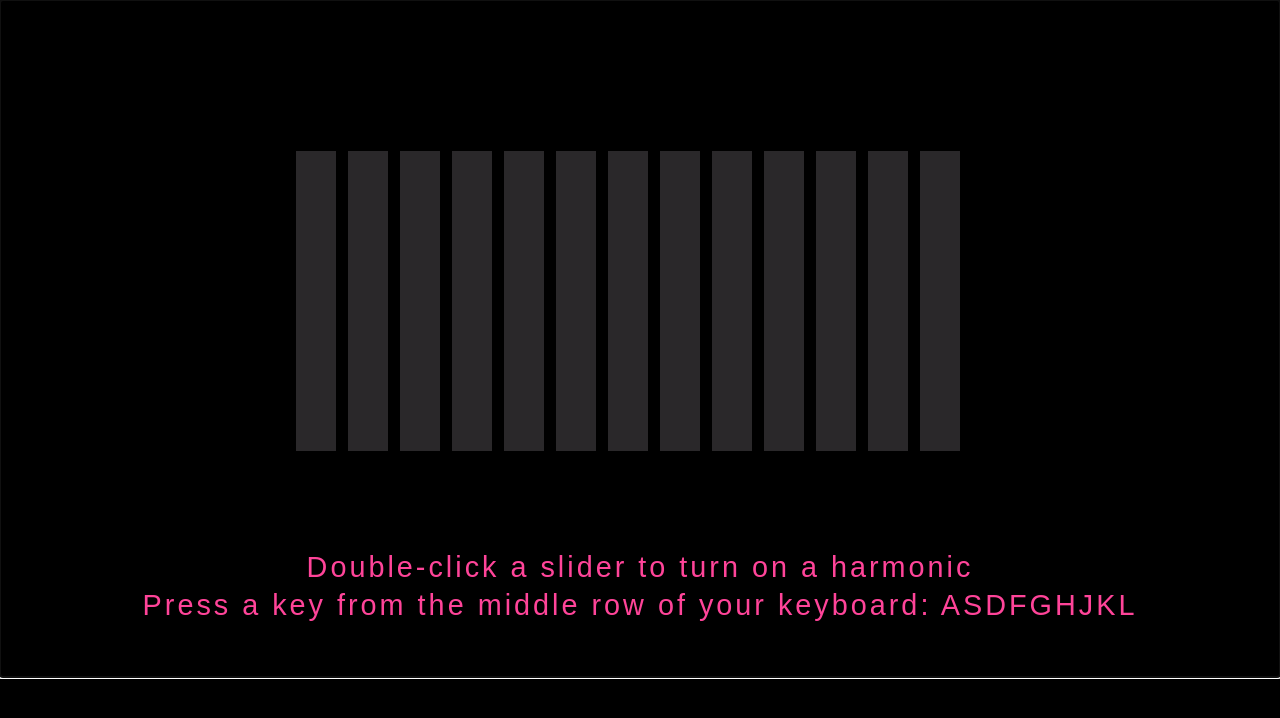
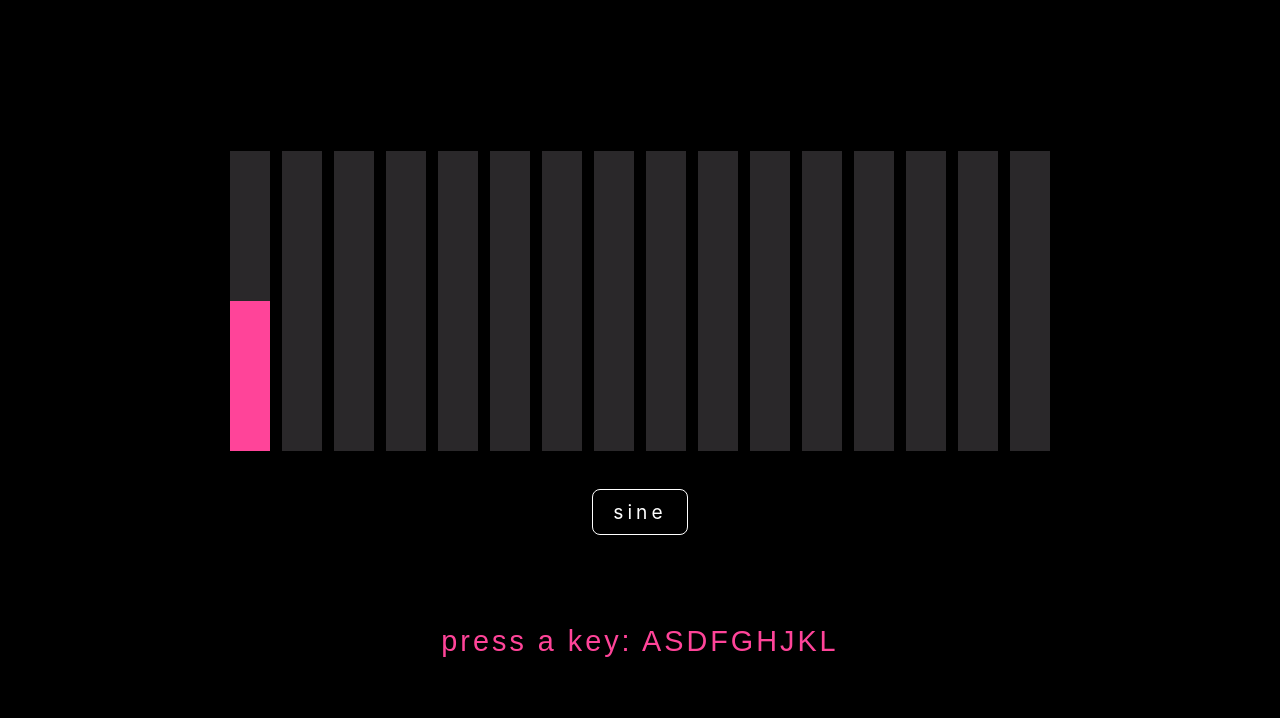
Before and after one commit to colemanmoore/additive-slider-synth-2, a React (Create React App) app: page / in a window 1280 px wide. Shown: the top 718 px of the page. Built offline with nearby package versions, Linux system fonts and the light colour scheme.

Commit message:
working on chrome, waveform option, refactored styles

```diff
--- a/src/App.css
+++ /dev/null
@@ -1,21 +0,0 @@
-.App {
-  text-align: center;
-  display: flex;
-  flex-direction: column;
-  padding: 50px;
-}
-
-.spectrumControls {
-  min-width: 700px;
-  margin: 100px auto;
-  position: relative;
-}
-
-.hint {
-  color: #f49;
-  font-family: sans-serif;
-  letter-spacing: 3px;
-  font-size: 1.8rem;
-  line-height: 2.15rem;
-  margin-bottom: 0.25rem;
-}
--- a/src/App.js
+++ b/src/App.js
@@ -1,57 +1,44 @@
-import React, { useContext, useRef, useEffect } from 'react'
-import './App.css'
-import Slider from './Slider'
+import React, { useRef } from 'react'
+import Interface from './Interface'
 import SynthContext from './SynthContext'
-import useSparkle from './useSparkle'
+import Synth from './Synth'
+
+const numberOfVoices = 16
 
 function App() {
-  const synth = useContext(SynthContext)
+  const synth = new Synth({ numberOfVoices })
+  synth.voiceGain(0, 0,5)
+
   const mainRef = useRef(null)
-  const [sparkling, setNoteOn] = useSparkle()
 
-  useEffect(() => {
-    if (synth.masterGain > 0) {
-      setNoteOn(true)
-      setTimeout(() => setNoteOn(false), 100)
-    }
-  }, [synth.masterGain])
-
-  useEffect(() => {
-    mainRef.current.focus()
-  }, [])
-
-  const handleKeyDown = ({ keyCode }) => {
-    // if (nothingPlayedYet) {
-    //   synth.voiceGain(0, 0.5)
-    //   setNothingPlayedYet(false)
-    // }
-    synth.keyboardInput(keyCode)
-    setNoteOn(true)
-  }
-
-  const handleKeyUp = () => {
-    synth.keyboardInput(synth.OFF)
-    setNoteOn(false)
+  const makeSureSynthOn = () => {
+    synth.resumeAudio()
   }
 
   return (
-    <div
-      className="App"
-      tabIndex="0"
-      ref={mainRef}
-      onKeyDown={handleKeyDown}
-      onKeyUp={handleKeyUp}
-    >
-      <div className="spectrumControls">
-        {Object.keys(synth.voices).map(pid => (
-          <Slider key={pid} pid={pid} noteOn={sparkling} />
-        ))}
-      </div>
-      <div className="hint">Double-click a slider to turn on a harmonic</div>
-      <div className="hint">Press a key from the middle row of your keyboard: ASDFGHJKL
-      </div>
+    <div style={Container} onFocus={makeSureSynthOn} ref={mainRef}>
+      <SynthContext.Provider value={synth}>
+        <Interface />
+      </SynthContext.Provider>
+      <div style={Hint}>press a key: ASDFGHJKL</div>
     </div>
   )
 }
 
+const Container = {
+  textAlign: 'center',
+  display: 'flex',
+  flexDirection: 'column',
+  padding: '50px'
+}
+
+const Hint = {
+  color: '#f49',
+  fontFamily: 'sans-serif',
+  letterSpacing: '3px',
+  fontSize: '1.8rem',
+  lineHeight: '2.15rem',
+  marginBottom: '0.25rem'
+}
+
 export default App
--- /dev/null
+++ b/src/Interface.js
@@ -0,0 +1,88 @@
+import React, { useState, useContext, useEffect, useRef } from 'react'
+import Slider from './Slider'
+import SynthContext from './SynthContext'
+import useSparkle from './useSparkle'
+
+const Interface = () => {
+
+  const synth = useContext(SynthContext)
+  const [sparkling, setNoteOn] = useSparkle()
+  const mainRef = useRef(null)
+  const [voices, setVoices] = useState([])
+  const [waveform, setWaveform] = useState(synth.waveform)
+
+  useEffect(() => {
+    mainRef.current.focus() // so that key events are caught
+  }, [])
+
+  useEffect(() => {
+    setVoices(Object.keys(synth.voices))
+  }, [synth, synth.voices, synth.voicesConnected])
+
+  useEffect(() => {
+    if (synth && synth.masterGain > 0) {
+      setNoteOn(true)
+      setTimeout(() => setNoteOn(false), 100)
+    }
+  }, [synth.masterGain])
+
+  const handleKeyDown = ({ keyCode }) => {
+    synth.keyboardInput(keyCode)
+    setNoteOn(true)
+  }
+
+  const handleKeyUp = () => {
+    synth.keyboardInput(synth.OFF)
+    setNoteOn(false)
+  }
+
+  const changeWave = () => {
+    setWaveform(synth.changeWave())
+  }
+
+  return (
+    <div
+      style={Container}
+      onKeyDown={handleKeyDown}
+      onKeyUp={handleKeyUp}
+      ref={mainRef}
+      tabIndex="0"
+    >
+      <div>
+        {voices.map(pid => (
+          <Slider key={pid} pid={pid} noteOn={sparkling} />
+        ))}
+        <div style={{color: '#ff5'}}>{synth.voices.length}</div>
+      </div>
+
+      <div style={Console}>
+        <span style={Button} onClick={changeWave}>{synth.waveform}</span>
+      </div>
+    </div>
+  )
+}
+
+const Container = {
+  minWidth: '700px',
+  margin: '100px auto 50px',
+  position: 'relative',
+  display: 'flex',
+  flexDirection: 'column',
+  justifyContent: 'space-evenly'
+}
+
+const Console = {
+  padding: '50px',
+}
+
+const Button = {
+  border: '1px solid #ffffff',
+  color: '#ffffff',
+  fontSize: '1.2rem',
+  letterSpacing: '4px',
+  padding: '10px 20px',
+  borderRadius: '8px',
+  cursor: 'pointer'
+}
+
+export default Interface
--- a/src/Slider.css
+++ /dev/null
@@ -1,24 +0,0 @@
-.Slider {
-  height: 300px;
-  width: 50px;
-  float: left;
-  margin-right: 2px;
-}
-
-.SliderBody {
-  background-color: #2a282a;
-  border: black 1px solid;
-  width: 40px;
-  height: 300px;
-  position: relative;
-  left: 5px;
-  cursor: grab;
-  display: flex;
-  flex-direction: column;
-  justify-content: flex-end;
-}
-
-.LevelMeter {
-  background-color: #ff4499;
-  transition: height 0.08s;
-}
--- a/src/Slider.js
+++ b/src/Slider.js
@@ -1,43 +1,79 @@
-import React, { useEffect, useContext } from 'react'
-import './Slider.css'
+import React, { useState, useEffect, useContext } from 'react'
 import SynthContext from './SynthContext'
 import useSlider from './useSlider'
 
 const sliderHeight = 300
+const sliderBodyColor = '#2a282a'
+const pink = '#ff4499'
+const green = '#b3dbac'
 
 function Slider({ pid, noteOn }) {
 
   const synth = useContext(SynthContext)
   const voice = synth.voice(pid)
 
-  const [meterLevel, setMeterLevel, sliderOffset, handleMouseDown, handleMouseUp, handleDoubleClick]
-    = useSlider({ sliderHeight, meterLevel: voice.vca.gain.value })
+  const [sliderColor, setSliderColor] = useState(pink)
+
+  const [meterLevel, sliderOffset, handleMouseDown, handleMouseUp, handleDoubleClick] = useSlider({
+    sliderHeight,
+    initialLevel: !voice ? 0.0 : voice.vca.gain.value
+  })
 
   useEffect(() => {
     if(!isNaN(meterLevel)) {
       synth.voiceGain(pid, meterLevel)
     }
-  }, [meterLevel])
+  }, [meterLevel, synth])
 
   useEffect(() => {
     synth.voiceDetune(pid, sliderOffset)
-  }, [sliderOffset])
+  }, [sliderOffset, synth])
+
+  useEffect(() => {
+    setSliderColor(noteOn ? green : pink)
+  }, [noteOn])
 
   return (
     <div
-      className="Slider"
+      style={Container}
       onMouseDown={handleMouseDown}
       onMouseUp={handleMouseUp}
-      onDoubleClick={handleDoubleClick}
+      onDoubleClick={() => { synth.resumeAudio(); handleDoubleClick() }}
     >
-      <div className="SliderBody" style={{left: `${sliderOffset}px`}}>
+      <div style={{
+        ...Body,
+        left: `${sliderOffset}px`
+      }}>
         <div
-          className="LevelMeter"
-          style={{height: `${meterLevel * sliderHeight}px`, background: noteOn ? '#b3dbac' : '#ff4499' }}
+          style={{
+            height: `${meterLevel * sliderHeight}px`,
+            background: sliderColor,
+            transition: 'height 0.08s'
+          }}
         />
       </div>
     </div>
   )
 }
 
+const Container = {
+  height: `${sliderHeight}px`,
+  width: '50px',
+  float: 'left',
+  marginRight: '2px'
+}
+
+const Body = {
+  backgroundColor: sliderBodyColor,
+  border: 'black 1px solid',
+  width: '40px',
+  height: `${sliderHeight}px`,
+  position: 'relative',
+  left: '5px',
+  cursor: 'grab',
+  display: 'flex',
+  flexDirection: 'column',
+  justifyContent: 'flex-end'
+}
+
 export default Slider
--- a/src/Synth.js
+++ b/src/Synth.js
@@ -3,21 +3,48 @@
 class AdditiveSynth {
 
   OFF = 'OFF'
-  ctx = null
+  audioContext = null
   voices = {}
   numberOfVoices = 0
+  voicesConnected = false
+  waveform = null
 
-  constructor(numberOfVoices) {
-    this.ctx = new (window.AudioContext || window.webkitAudioContext)()
-    this.masterGain = this.ctx.createGain()
+  constructor({ numberOfVoices = 12, waveform = 'sine' }) {
     this.numberOfVoices = numberOfVoices
+    this.waveform = waveform
+  }
 
-    for (let pid = 0; pid < numberOfVoices; pid++) {
-      const vca = this.ctx.createGain()
-      vca.gain.value = 0.0
+  resumeAudio() {
+
+    if (!window.AudioContext && !window.webkitAudioContext) {
+      console.error('Browser does not support audio context')
+      this.voicesConnected = false
+      return
+    }
+
+    if (!this.audioContext) {
+      console.log('creating audio context...')
+      this.audioContext = new (window.AudioContext || window.webkitAudioContext)()
+      this.masterGain = this.audioContext.createGain()
+    } else if (this.audioContext.state === 'suspended') {
+      console.log('resuming audio context...')
+      this.audioContext.resume()
+    }
+
+    if (!this.voicesConnected) {
+      this.connectAllVoices()
+    }
+  }
+
+  connectAllVoices() {
+    this.masterGain.disconnect()
+
+    for (let pid = 0; pid < this.numberOfVoices; pid++) {
+      const vca = this.audioContext.createGain()
+      vca.gain.value = (pid === 0 ? 0.5 : 0.0)
       vca.connect(this.masterGain)
 
-      const osc = this.ctx.createOscillator()
+      const osc = this.audioContext.createOscillator()
       osc.type = 'sine'
       osc.frequency.value = 0
       osc.start()
@@ -29,7 +56,20 @@ class AdditiveSynth {
       }
     }
 
-    this.masterGain.connect(this.ctx.destination)
+    this.masterGain.connect(this.audioContext.destination)
+    this.voicesConnected = true
+  }
+
+  disconnectAllVoices() {
+    for (let pid = 0; pid < this.numberOfVoices; pid++) {
+      const { osc, vca } = this.voices[pid]
+      vca.disconnect(this.masterGain)
+      osc.disconnect(vca)
+      osc.stop()
+    }
+
+    this.voices = {}
+    this.voicesConnected = false
   }
 
   voice(pid) {
@@ -37,8 +77,8 @@ class AdditiveSynth {
   }
 
   changeMasterGain(value) {
-    this.masterGain.gain.cancelScheduledValues(this.ctx.currentTime)
-    this.masterGain.gain.setTargetAtTime(value, this.ctx.currentTime, 0.2)
+    this.masterGain.gain.cancelScheduledValues(this.audioContext.currentTime)
+    this.masterGain.gain.setTargetAtTime(value, this.audioContext.currentTime, 0.2)
   }
 
   noteChange(freq) {
@@ -69,7 +109,18 @@ class AdditiveSynth {
     if (this.voices[pid]) {
       this.voices[pid].osc.detune.value = cents*5
     }
-  }a
+  }
+
+  changeWave() {
+    const changeTo = this.waveform === 'triangle' ? 'sine' : 'triangle'
+    Object.keys(this.voices).forEach(pid => {
+      this.voices[pid].osc.type = changeTo
+    })
+    this.waveform = changeTo
+    this.masterGain.gain.cancelScheduledValues(this.audioContext.currentTime)
+    this.masterGain.gain.setTargetAtTime(0.0, this.audioContext.currentTime, 0.2)
+    return changeTo
+  }
 
   keyToFrequency(keyCode) {
 
--- a/src/index.css
+++ b/src/index.css
@@ -7,3 +7,7 @@ body {
   -webkit-font-smoothing: antialiased;
   -moz-osx-font-smoothing: grayscale;
 }
+
+*:focus {
+  outline: none;
+}
--- a/src/index.js
+++ b/src/index.js
@@ -2,14 +2,10 @@ import React from 'react'
 import ReactDOM from 'react-dom'
 import './index.css'
 import App from './App'
-import Synth from './Synth'
-import SynthContext from './SynthContext'
 
 ReactDOM.render(
   <React.StrictMode>
-    <SynthContext.Provider value={new Synth(13)}>
-      <App />
-    </SynthContext.Provider>
+    <App />
   </React.StrictMode>,
   document.getElementById('root')
 );
--- a/src/useSlider.js
+++ b/src/useSlider.js
@@ -38,7 +38,6 @@ const useSlider = ({ sliderHeight = 100, initialLevel = 0.0 }) => {
 
   return [
     meterLevel,
-    setMeterLevel,
     sliderOffset,
     handleMouseDown,
     handleMouseUp,
```
